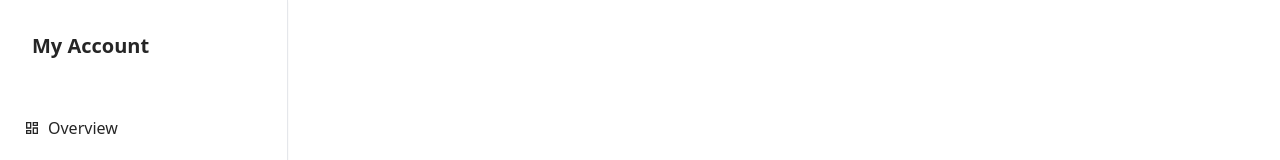
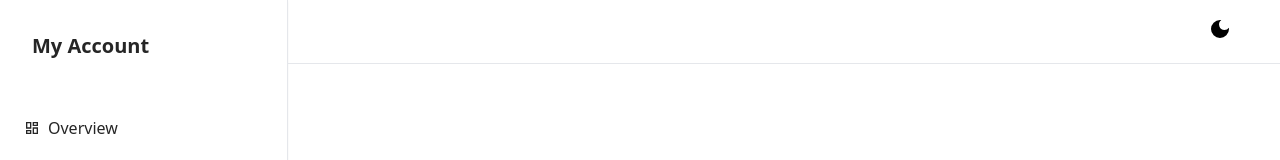
Before and after one commit to cjdomacena/IS322-Final-Project, a React (Create React App) app: page /transactions in a window 1280 px wide. Shown: the top 160 px of the page. Built offline with nearby package versions, Linux system fonts and the light colour scheme.

Commit message:
feat: :sparkles: Added dark mode toggle

```diff
--- a/src/App.tsx
+++ b/src/App.tsx
@@ -2,6 +2,7 @@ import Dashboard from "./pages/Dashboard";
 import {Routes, Route} from 'react-router-dom'
 import Navbar from "./components/Navbar";
 import { useAppSelector } from "./redux/hooks";
+import Nav from "./components/Navbar/Nav";
 
 
 
@@ -10,15 +11,17 @@ function App() {
   const {isDarkMode} = useAppSelector(state => state.theme)
 
   return (
-
-      <div className={isDarkMode ? 'dark' : ''}>
-        <div className="App min-h-screen w-screen dark:bg-[#0c0c0c] flex transition-colors">
-          <Navbar />
+    <div className={isDarkMode ? 'dark' : ''}>
+      <div className="App min-h-screen w-screen dark:bg-[#0c0c0c] transition-colors flex">
+        <Navbar />
+        <div className="flex-grow">
+          <Nav/>
           <Routes>
             <Route path="/" element={<Dashboard />}></Route>
           </Routes>
         </div>
       </div>
+    </div>
   );
 }
 
--- /dev/null
+++ b/src/components/Navbar/Nav.tsx
@@ -0,0 +1,30 @@
+import React from 'react'
+import {MdDarkMode, MdLightMode} from 'react-icons/md'
+import { useAppDispatch, useAppSelector } from '../../redux/hooks'
+import { toggleDarkMode } from '../../redux/ThemeSlice'
+type Props = {}
+
+const Nav = (props: Props) => {
+ const dispatch = useAppDispatch();
+ const {isDarkMode} = useAppSelector(state => state.theme)
+
+ const handleToggle = () => {
+	 dispatch(toggleDarkMode())
+ }
+
+  return (
+    <nav className="h-16 border-b dark:border-b-neutral-800 w-full flex items-center justify-end">
+      <div className="w-fit mx-12 ">
+        <button onClick={handleToggle}>
+          {!isDarkMode ? (
+            <MdDarkMode className="w-6 h-6 " />
+          ) : (
+            <MdLightMode className="w-6 h-6 text-neutral-50" />
+          )}
+        </button>
+      </div>
+    </nav>
+  );
+}
+
+export default Nav
--- a/src/components/Navbar/index.tsx
+++ b/src/components/Navbar/index.tsx
@@ -6,7 +6,7 @@ type Props = {}
 
 const Navbar = (props: Props) => {
   return (
-    <aside className="h-screen w-72 border-r dark:border-r-neutral-600 shadow-sm">
+    <aside className="h-screen w-72 border-r dark:border-r-neutral-800 shadow-sm">
       <div className="px-4 py-8 h-full">
         <div>
           <h1 className="font-bold text-xl text-neutral-800 dark:text-neutral-50 px-4">My Account</h1>
```
